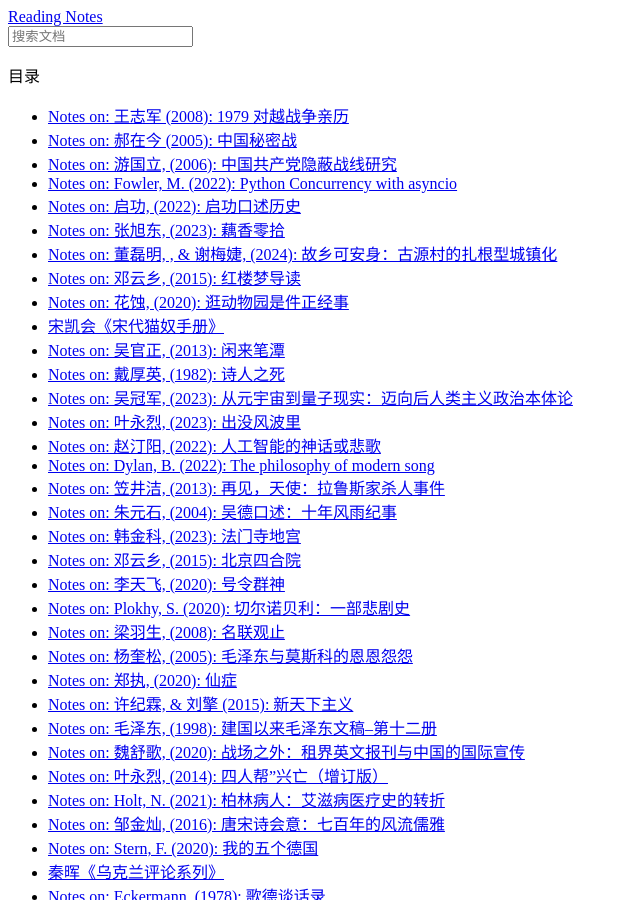
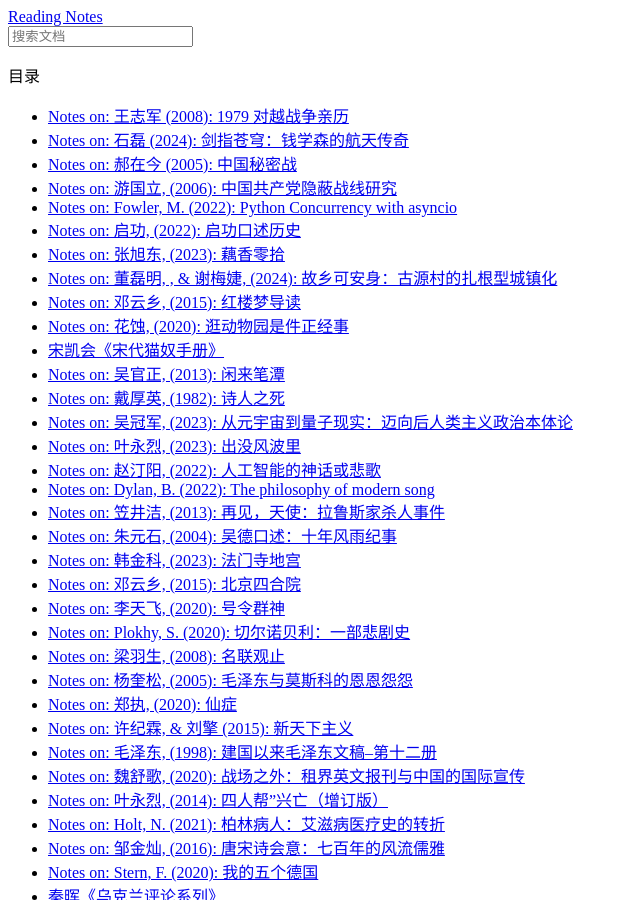
Before and after one commit to ufengger/bibtex-all, a Sphinx documentation site: the page built from docs/index.rst, in a window 1280 px wide and 900 px high. Shown: the whole window, without its empty margins (0-640 px from the left). Built offline with Sphinx 7.4.7 and the Read the Docs theme 2.0.0, drawn with Linux system fonts in a browser that asks for light colours; some of the changed lines change nothing that is shown.

Commit message:
add notes

```diff
--- a/docs/index.rst
+++ b/docs/index.rst
@@ -20,6 +20,7 @@
    :caption: 目录
 
    王志军_1979.rst
+   石磊_剑指苍穹_2024.rst
    郝在今_中国秘密战_2005.rst
    游国立_中国共产党隐蔽战线研究_2006.rst
    Fowl_concur_22.rst
--- /dev/null
+++ b/docs/石磊_剑指苍穹_2024.rst
@@ -0,0 +1,82 @@
+Notes on: 石磊 (2024): 剑指苍穹：钱学森的航天传奇
+=================================================
+
+`View on DouBan <https://book.douban.com/subject/36841327/>`_
+
+.. code-block:: bibtex
+
+   @Book{石磊_剑指苍穹_2024,
+     author =       {石磊 and 王春河 and 张宏显 and 陈中青},
+     title =        {剑指苍穹：钱学森的航天传奇},
+     year =         2024,
+     publisher =    {上海交通大学出版社},
+     url =          {https://book.douban.com/subject/36841327/},
+   }
+
+第五章 踏上自行设计之路
+-----------------------
+
+钱学森为了给年轻人讲明总体部的重要作用，举了一个通俗易懂的电冰箱的例子。20世纪60
+年代初从苏联留学回国的王永志，被分配到一分院第一总体部，他亲耳听过钱学森的讲解：
+
+如果今天天气很热，屋子里温度很高，正好屋里有台电冰箱。于是有人提议，把冰箱门打开
+不是可以放出一些冷气吗？但是，这个意见是错误的，因为你在通过冰箱不断向室内输送能
+量，也许你站在冰箱门口会感到有些凉意，但室内温度必然升高。这就是局部和整体的关系，
+局部优化不等于整体优化。总体部的任务就是要做到整体优化。
+
+钱学森认为这项工作抓好了，就可以实现他在《工程控制论》一书中阐明的非常经典的原理，
+即对于整个系统的可靠性问题，“我们有办法利用不十分可靠的元件做出非常可靠的系统”。
+
+第七章 挺直民族的脊梁
+---------------------
+
+固体潜地导弹原来名为“巨龙”，代号“JL”。周恩来总理在一次中央专委会上提出要考虑新名
+字，原因是1970年5月，毛泽东主席曾提出不要用“龙”来命名潜地导弹。他对龙不感兴趣，
+且常把龙比作邪恶之物，如“今日长缨在手，何时缚住苍龙”就是一例。为尊重毛泽东主席的
+这一意见，经研究，七机部报告国防科委，为保持型号代号编排字母“JL”不变，建议将“巨
+龙一号”改为“巨浪一号”。1972年4月29日，国防科委批复同意。从此固体潜地导弹名称便由
+“巨龙”改成了“巨浪”。
+
+20世纪50年代以后，美、苏等国都有了带核弹头的中、远程弹道导弹。在远程进攻武器的威
+慑下，作为一位大国领袖，毛泽东不得不从战略上考虑国家防务的新问题——如何反击来犯的
+导弹武器。1963年12月，他在听取战略武器问题汇报后指出：“原子弹、导弹，我们无论如
+何也不会比别人搞得多。我们是防御战略方针，因此，除搞进攻性武器外，还要搞些防御武
+器。”
+
+“反导”源于毛泽东与钱学森等人的一段谈话。
+
+毛泽东：有矛必有盾。搞少数人，有饭吃，专门研究这个问题。5年不行，10年；10年不行，
+15年。总要搞出来的！管他什么国，管他什么弹，敌人有的，我们要有；敌人没有的，我们
+也要有，我们都要超过！
+
+据钱学森之子钱永刚说：“从毛主席那里回来后，父亲一直心事重重，既没有告诉周边的同
+事，也没有向上级汇报。大约10天以后，聂荣臻通过秘书询问父亲，毛主席做了什么指示，
+父亲才追记了上述文稿。”据中共中央文献研究室副主任李捷介绍，这篇对话体的记录，是
+钱学森向聂荣臻汇报时亲笔追记的，中共中央文献研究室收藏了这份珍贵的记录。
+
+从钱学森心事重重、10天闭口不讲此事的情况分析，当时他的内心深处陷入了极度的矛盾之
+中。明知当时我国科学、技术、工业基础不具备开展“反导”工程研制的条件，只能开展一些
+探索性的预先研究，还不能开展工程研制工作，而且毛主席作为一位领袖、一个战略家，从
+哲学的高度分析未来发展趋势，总体上提出长远目标是完全可以理解的；但在当时的政治环
+境下，主席的话一旦贸然传达，马上就会掀起一个落实主席指示的高潮，那局势将不是自己
+所能控制得住的。所以他非常为难，与主席交谈的内容，他缄口不言地“隐瞒”了10天。果然
+不出他所料，毛泽东“有矛必有盾”的想法，很快就被各级领导贯彻落实，而且最终的技术责
+任人还落到了钱学森的身上。
+
+第九章 天庭闪亮中国星
+---------------------
+
+约在1967年，钱学森忽然收到毛主席批示的一份文件，上面除了批给几位中央领导以外，毛
+主席又批“还有送钱学森同志阅”。钱学森反复看了几遍，文件内容似与自己的工作没有什么
+直接关系，主席的用意他百思不得其解。琢磨了几天之后，他才突然醒过神来：在那个年代
+里，只要有伟大领袖毛主席的批示，谁还敢来动一根手指头！原来毛主席用心良苦，是在用
+这种特殊的方式暗中保护自己啊！
+
+第十章 “曙光”照亮中国“神舟”
+---------------------------
+
+关于中国要不要搞载人航天，还有来自方方面面的质疑：我们的国力还不够，与其搞飞船，
+还不如把钱花在建水电站、化肥厂上，更有实际效果。
+
+情况汇报到中央，最后由毛泽东、周恩来拍板决定：“714”工程暂时停一下，先把地球上的
+事情搞好。
```
